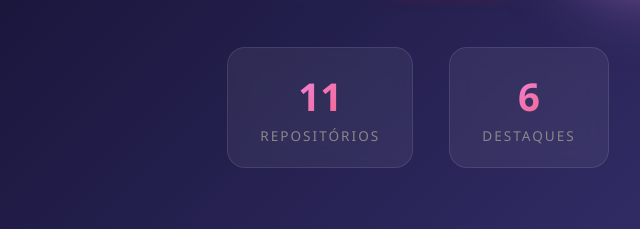
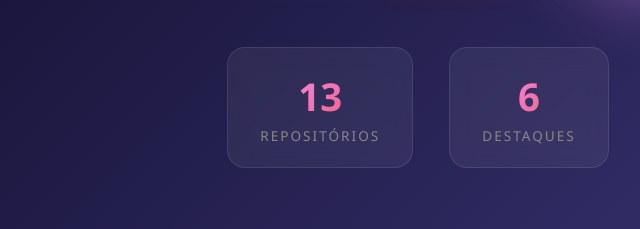
Before and after one commit to siliconfps/siliconfps.github.io, a plain HTML site: page index.html in a window 1280 px wide. Shown: the part 203-432 px from the top of the page, 222-862 px from the left. Drawn offline with Linux system fonts and the light colour scheme.

Commit message:
Update index.html

```diff
--- a/index.html
+++ b/index.html
@@ -313,7 +313,7 @@
     <!-- STATS -->
     <div class="stats-bar">
         <div class="stat-item">
-            <div class="stat-num">11</div>
+            <div class="stat-num">13</div>
             <div class="stat-label">Repositórios</div>
         </div>
         <div class="stat-item">
```
